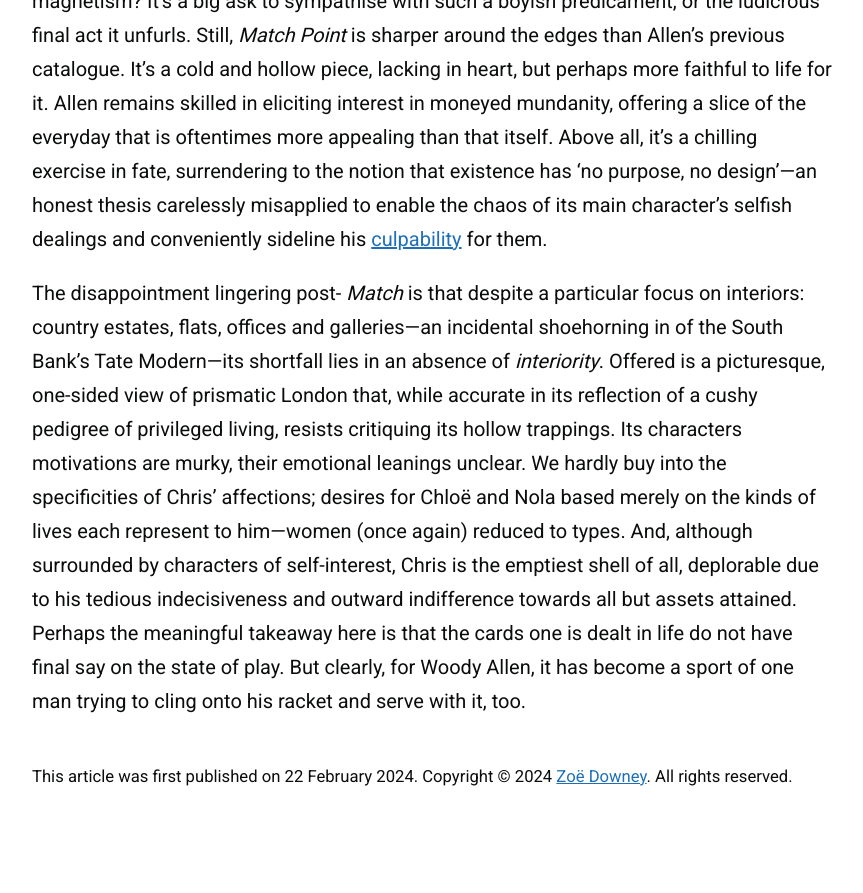
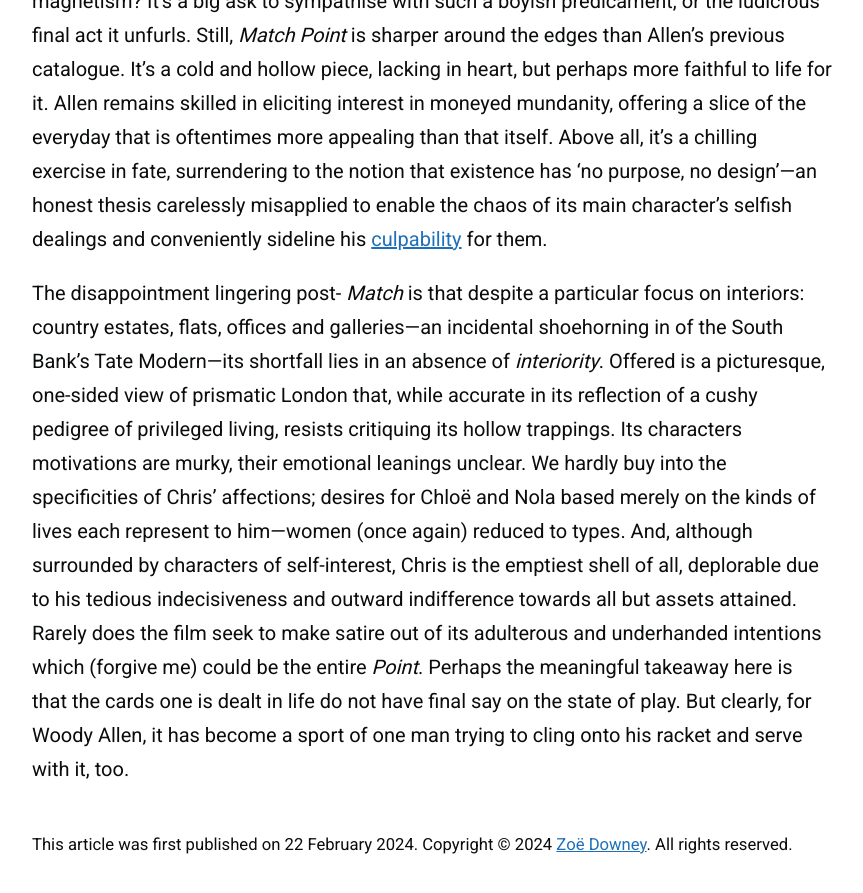
Before and after one commit to zoeurl/zoedowney.github.io, a Jekyll site: the page built from _posts/2024-2-22-match-point.md, in a window 1280 px wide and 900 px high, scrolled down 3002 px. Shown: the top 893 px of the window, without its empty margins (208-1071 px from the left). Built offline with Jekyll 4.4.1, drawn with Linux system fonts in a browser that asks for light colours; before the commit the page ends 3834 px from its top, so only the background shows below that.

Commit message:
Update 2024-2-22-match-point.md

```diff
--- a/_posts/2024-2-22-match-point.md
+++ b/_posts/2024-2-22-match-point.md
@@ -23,4 +23,4 @@
 
 It is on this essential, but tiresome, male conflict that _Match Point_ rests: does our protagonist choose wealth, standing and security tethered to a lukewarm coupling, or sacrifice it all for a less fortunate woman who tempts him via her sirenesque, sexual magnetism? It's a big ask to sympathise with such a boyish predicament, or the ludicrous final act it unfurls. Still, _Match Point_ is sharper around the edges than Allen’s previous catalogue. It’s a cold and hollow piece, lacking in heart, but perhaps more faithful to life for it. Allen remains skilled in eliciting interest in moneyed mundanity, offering a slice of the everyday that is oftentimes more appealing than that itself. Above all, it’s a chilling exercise in fate, surrendering to the notion that existence has ‘no purpose, no design’—an honest thesis carelessly misapplied to enable the chaos of its main character’s selfish dealings and conveniently sideline his [culpability](https://www.theguardian.com/film/2023/sep/08/woody-allen-venice-applause-metoo) for them.
 
-The disappointment lingering post- _Match_ is that despite a particular focus on interiors: country estates, flats, offices and galleries—an incidental shoehorning in of the South Bank’s Tate Modern—its shortfall lies in an absence of _interiority_. Offered is a picturesque, one-sided view of prismatic London that, while accurate in its reflection of a cushy pedigree of privileged living, resists critiquing its hollow trappings. Its characters motivations are murky, their emotional leanings unclear. We hardly buy into the specificities of Chris’ affections; desires for Chloë and Nola based merely on the kinds of lives each represent to him—women (once again) reduced to types. And, although surrounded by characters of self-interest, Chris is the emptiest shell of all, deplorable due to his tedious indecisiveness and outward indifference towards all but assets attained. Perhaps the meaningful takeaway here is that the cards one is dealt in life do not have final say on the state of play. But clearly, for Woody Allen, it has become a sport of one man trying to cling onto his racket and serve with it, too.
+The disappointment lingering post- _Match_ is that despite a particular focus on interiors: country estates, flats, offices and galleries—an incidental shoehorning in of the South Bank’s Tate Modern—its shortfall lies in an absence of _interiority_. Offered is a picturesque, one-sided view of prismatic London that, while accurate in its reflection of a cushy pedigree of privileged living, resists critiquing its hollow trappings. Its characters motivations are murky, their emotional leanings unclear. We hardly buy into the specificities of Chris’ affections; desires for Chloë and Nola based merely on the kinds of lives each represent to him—women (once again) reduced to types. And, although surrounded by characters of self-interest, Chris is the emptiest shell of all, deplorable due to his tedious indecisiveness and outward indifference towards all but assets attained. Rarely does the film seek to make satire out of its adulterous and underhanded intentions which (forgive me) could be the entire _Point_. Perhaps the meaningful takeaway here is that the cards one is dealt in life do not have final say on the state of play. But clearly, for Woody Allen, it has become a sport of one man trying to cling onto his racket and serve with it, too.
```
